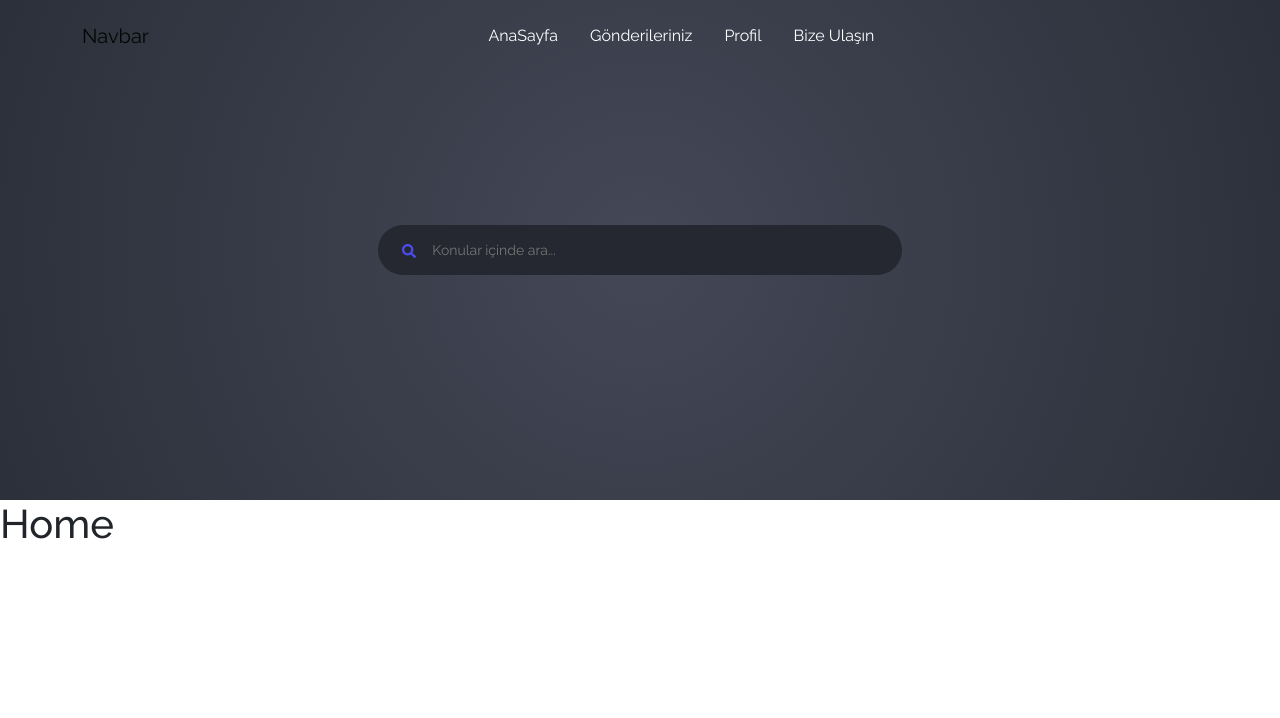
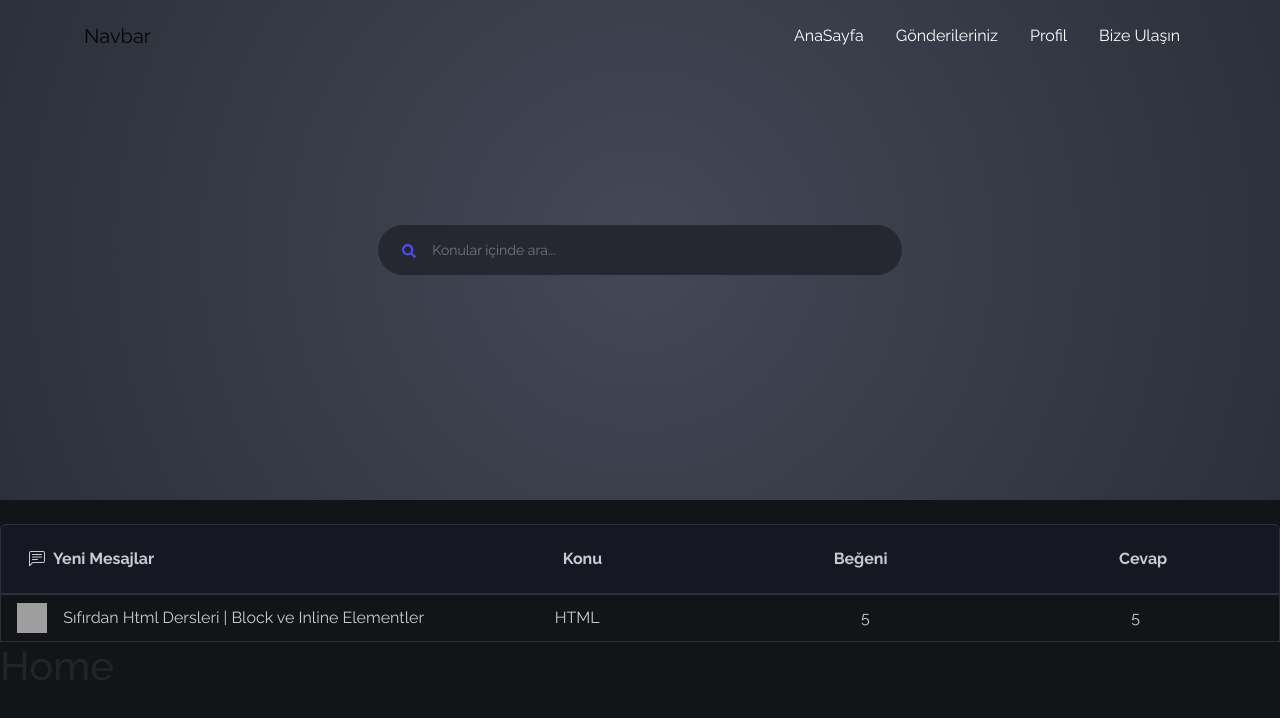
Before and after one commit to Berkant3737/forum-app, a React (Create React App) app: page / in a window 1280 px wide. Shown: the top 718 px of the page. Built offline with nearby package versions, Linux system fonts and the light colour scheme; grey boxes are pictures that could not be loaded.

Commit message:
AnaSayfa'da Son Mesajlar kısmı oluşturuldu

```diff
--- a/src/containers/Navbar/Navbar.jsx
+++ b/src/containers/Navbar/Navbar.jsx
@@ -4,15 +4,15 @@ import NavbarJson from '../../json/Navbar.json'
 function Navbar() {
   return (
     <div>
-      <nav class="navbar navbar-expand-lg">
+      <nav class="navbar sticky-top navbar-expand-lg">
   <div class="container">
     <a class="navbar-brand" href="#">Navbar</a>
     <button class="navbar-toggler" type="button" data-bs-toggle="collapse" data-bs-target="#navbarSupportedContent" aria-controls="navbarSupportedContent" aria-expanded="false" aria-label="Toggle navigation">
       <span class="navbar-toggler-icon"></span>
     </button>
     <div class="collapse navbar-collapse" id="navbarSupportedContent">
-      <ul class="navbar-nav mx-auto mb-2 mb-lg-0">
-        {NavbarJson.map((navbar)=>{
+      <ul class="navbar-nav ms-auto mb-2 mb-lg-0">
+        {NavbarJson.map((navbar) => {
               return(
                 <li class="nav-item p-2">
                 <a class="nav-link text-white" aria-current="page" href="#">
--- /dev/null
+++ b/src/containers/RecentMessages/RecentMessages.jsx
@@ -0,0 +1,68 @@
+import React from 'react'
+import { BsChatLeftText } from 'react-icons/bs';
+function RecentMessages() {
+  return (
+    <div className="container mt-4">
+    <div className="row recent-messages">
+        {/* HEADER */}
+            <div className="recent-messages-header d-flex">
+            {/* COLUMN */}
+            <div className="col-4 d-flex align-items-center my-2 ms-0 ms-lg-3">
+                <BsChatLeftText/>
+                <h6 className='fw-bold ms-2 my-0'>Yeni Mesajlar</h6>
+            </div>
+            <div className="col-8 d-none d-lg-flex align-items-center justify-content-around my-2 ms-0">
+
+                <h6 className='fw-bold ms-0 my-0'>Konu</h6>
+                <h6 className='fw-bold ms-0 my-0'>Beğeni</h6>
+                <h6 className='fw-bold ms-0 my-0'>Cevap</h6>
+            </div>
+            {/* COLUMN */}
+            </div>
+        {/* HEADER */}
+
+        {/* BODY */}
+        <div className="recent-messages-body p-0">
+            <ol className='p-0 m-0'>
+                {/* LIST ITEM */}
+                <li className='row gx-0 py-2 ps-0 ps-lg-2'>
+                    <div className="col-auto d-flex align-items-center">
+                        <img src="https://spy.gen.tr/forum/data/avatars/s/39/39237.jpg?1605988975" alt="" />
+                        <span className='ms-3'>
+                             <a href="">Sıfırdan Html Dersleri | Block ve Inline Elementler</a>
+                        </span>
+                    </div>
+
+                    <div className="col-8 d-none d-lg-flex align-items-center justify-content-around">
+                        <span>HTML</span>
+                        <span>5</span>
+                        <span>5</span>
+                    </div>
+                </li>
+                {/* LIST ITEM */}
+            </ol>
+        </div>
+        {/* BODY */}
+
+    </div>
+
+{/*
+<div className="col-auto d-flex align-items-center">
+                        <img src="https://spy.gen.tr/forum/data/avatars/s/39/39237.jpg?1605988975" alt="" />
+                        <span className='ms-3'>
+                            <a href="">Sıfırdan Html Dersleri | Block ve Inline Elementler</a>
+                        </span>
+                    </div>
+
+                    <div className="col-6 d-flex align-items-center justify-content-around">
+                        <span>HTML</span>
+                        <span>5</span>
+                        <span>5</span>
+                    </div>
+                     */}
+
+</div>
+  )
+}
+
+export default RecentMessages
--- a/src/containers/SearchBar/SearchBar.jsx
+++ b/src/containers/SearchBar/SearchBar.jsx
@@ -7,7 +7,7 @@ function SearchBar() {
             <div className="col-12 col-lg-5 d-flex justify-content-center align-items-center">
                 <div className="search-input d-flex align-items-center px-4">
                 <span className='pe-3'><FaSearch/></span>
-                <input className='w-100 border-0' type="text"  placeholder='Konular içinde ara...'/>
+                <input className='w-100 border-0' type="text" placeholder='Konular içinde ara...'/>
                 </div>
             </div>
         </div>
--- a/src/pages/Home/Home.jsx
+++ b/src/pages/Home/Home.jsx
@@ -1,12 +1,13 @@
 import React from 'react'
 import Navbar from '../../containers/Navbar/Navbar';
 import SearchBar from '../../containers/SearchBar/SearchBar';
-
+import RecentMessages from '../../containers/RecentMessages/RecentMessages';
 function Home() {
   return (
     <div>
       <Navbar/>
       <SearchBar/>
+      <RecentMessages/>
       <h1>Home</h1>
     </div>
   )
--- a/src/scss/base/_global.scss
+++ b/src/scss/base/_global.scss
@@ -10,4 +10,16 @@ body {
     a {
         text-decoration: none;
     }
+    background-color: #131417;
 }
+
+ul li {
+    list-style-type: none;
+}
+
+.container {
+    max-width: 1280px;
+    margin-left: auto;
+    margin-right: auto;
+    overflow: hidden;
+}
--- a/src/scss/layouts/_navbar.scss
+++ b/src/scss/layouts/_navbar.scss
@@ -3,4 +3,9 @@
     position: absolute;
     top: 0;
     left: 0;
+    .container {
+        max-width: 1136px;
+        margin-left: auto;
+        margin-right: auto;
+    }
 }
--- a/src/scss/layouts/_pages-desktop.scss
+++ b/src/scss/layouts/_pages-desktop.scss
@@ -14,6 +14,41 @@
         border-radius: 50px;
     }
     input {
+        color: white;
         background: none;
+        &:focus {
+            outline: none;
+        }
     }
 }
+
+
+/* Search */
+
+.recent-messages {
+    color: #c8ccd0;
+    .recent-messages-header {
+        width: 100%;
+        height: 70px;
+        background: rgba(76, 76, 241, 0.05);
+        border: 1px solid #2c303a;
+        border-top-left-radius: 6px;
+        border-top-right-radius: 6px;
+    }
+    .recent-messages-body {
+        border-top: 0;
+        li {
+            border: 1px solid #2c303a;
+            justify-content: center;
+        }
+        span {
+            a {
+                color: #c8ccd0;
+            }
+        }
+    }
+    img {
+        width: 30px;
+        height: 30px;
+    }
+}
```
Also changed, not shown: src/dist/style.css, 1 other file (tests, documents, lock files or other folders).
